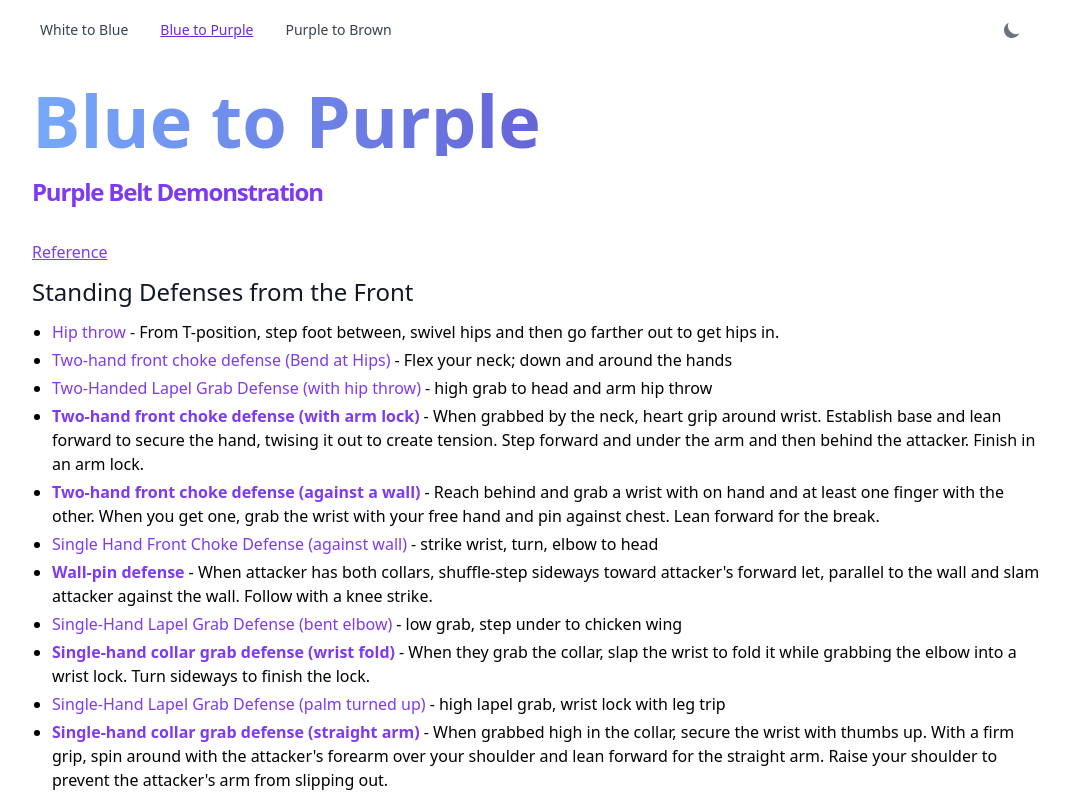
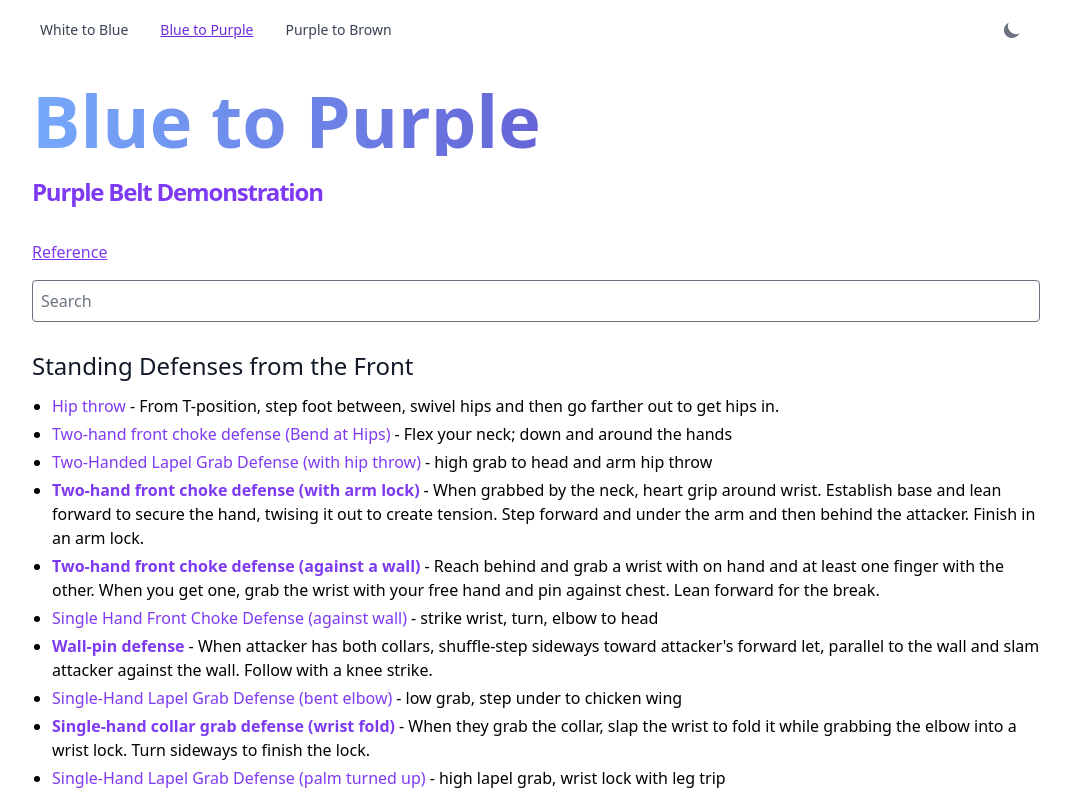
Before and after one commit to waynegraham/blue-to-purple, a React (Vite) app: page / in a window 1280 px wide. Shown: the top 798 px of the page, without its empty margins (104-1175 px from the left). Built offline with nearby package versions, Linux system fonts and the light colour scheme.

Commit message:
Add search filter

```diff
--- a/src/App.jsx
+++ b/src/App.jsx
@@ -14,6 +14,7 @@ function App() {
   const [isModalOpen, setIsModalOpen] = useState(false);
   const [selectedVideoId, setSelectedVideoId] = useState("");
   const [modalTitle, setModalTitle] = useState(""); // State for modal title
+  const [searchTerm, setSearchTerm] = useState("");
 
   const openModal = (videoId, title) => {
     setSelectedVideoId(videoId);
@@ -49,6 +50,24 @@ function App() {
     };
   }, [isModalOpen]);
 
+  const filteredData = movesData
+    .map((section) => {
+      const labelMatch = section.label
+        .toLowerCase()
+        .includes(searchTerm.toLowerCase());
+      const moves = section.moves.filter((m) =>
+        `${m.name} ${m.note}`.toLowerCase().includes(searchTerm.toLowerCase())
+      );
+      if (labelMatch) {
+        return section;
+      }
+      if (moves.length > 0) {
+        return { ...section, moves };
+      }
+      return null;
+    })
+    .filter(Boolean);
+
   return (
     <section className="mx-auto max-w-3xl px-4 sm:px-6 xl:max-w-5xl xl:px-0">
       <Navigation /> {/* Navigation bar */}
@@ -64,9 +83,16 @@ function App() {
         <p>
           <a target="_blank" className="print:hidden text-purple-600 dark:text-purple-300 underline" href="https://waynegraham.github.io/bjj-study-guide/gracie-jiu-jitsu_compress.pdf">Reference</a>
         </p>
+        <input
+          type="text"
+          placeholder="Search"
+          value={searchTerm}
+          onChange={(e) => setSearchTerm(e.target.value)}
+          className="mt-4 mb-4 rounded border p-2 text-black dark:text-black"
+        />
 
         {/* <h1 className="text-xl text-purple-800 dark:text-purple-400 font-semibold">Test Requirements</h1> */}
-        {movesData.map(
+        {filteredData.map(
           (
             move // Map through moves data
           ) => (
```
Also changed, not shown: 1 other file (tests, documents, lock files or other folders).
